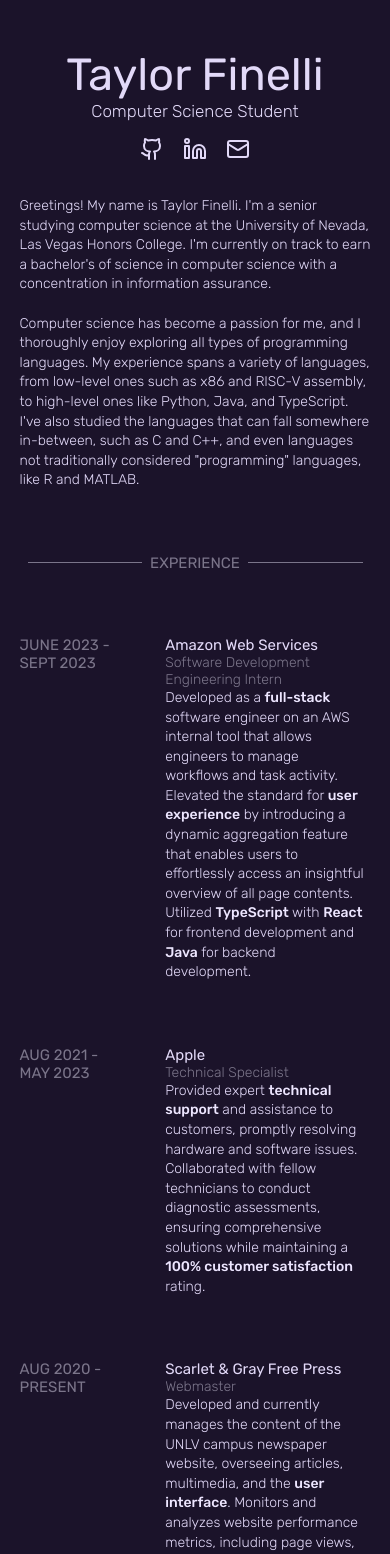
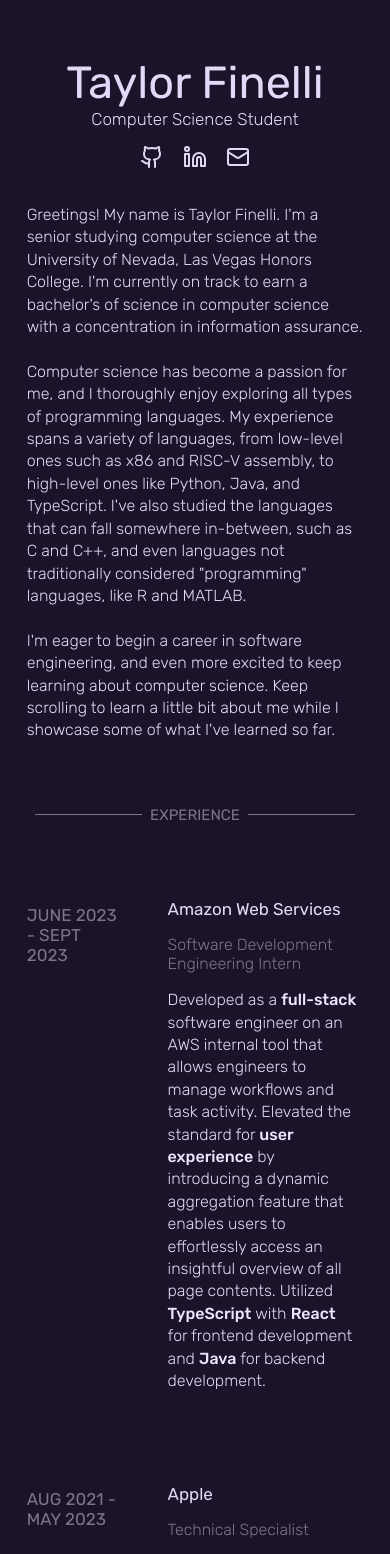
Before and after one commit to taylorfinelli/personal_website, a React (Vite) app: page / in a window 390 px wide. Shown: the top 1554 px of the page. Built offline with nearby package versions, Linux system fonts and the light colour scheme; a web font is replaced by a local one.

Commit message:
Fixed CSS for mobile view

```diff
--- a/src/components/About/about.css
+++ b/src/components/About/about.css
@@ -2,7 +2,7 @@
   font-family: 'Rubik';
   line-height: 140%;
   font-weight: 300;
-  font-size: 17px;
+  font-size: 16px;
   color: #E2D9F8;
   margin-top: 7rem;
 }
@@ -17,6 +17,5 @@
 @media (max-width: 500px) {
   .about-text {
     margin-top: 3rem;
-    font-size: 14px;
   }
 }
--- a/src/components/About/about.tsx
+++ b/src/components/About/about.tsx
@@ -12,6 +12,10 @@ export default function About(){
         Computer science has become a passion for me, and I thoroughly enjoy exploring all types of programming languages.
         My experience spans a variety of languages, from low-level ones such as x86 and RISC-V assembly, to high-level ones like Python, Java, and TypeScript.
         I've also studied the languages that can fall somewhere in-between, such as C and C++, and even languages not traditionally considered "programming" languages, like R and MATLAB.
+        <br />
+        <br />
+        I'm eager to begin a career in software engineering, and even more excited to keep learning about computer science.
+        Keep scrolling to learn a little bit about me while I showcase some of what I've learned so far.
       </div>
       <SpaceBetween size='xl' />
     </>
--- a/src/components/ResumeSection/Projects/Projects.tsx
+++ b/src/components/ResumeSection/Projects/Projects.tsx
@@ -6,11 +6,11 @@ export default function Projects() {
     <>
       <div className="project-block">
         <p className='project-name'>Personal Website</p>
-        <p className="project-desc">The website you're currently viewing. Portfolio website made with TypeScript and React.
+        <div className="project-desc">The website you're currently viewing. Portfolio website made with TypeScript and React.
                                     Stylized with CSS and deployed with Vercel.
                                     <br />
                                     Features an animated background, interactive navigation section, dynamic layout when resizing.
-        </p>
+        </div>
       </div>
 
       <SpaceBetween size='xl' />
@@ -20,14 +20,14 @@ export default function Projects() {
                                     Financial Investment Calculator
                                     </a>
                                     </p>
-        <p className="project-desc">My first project with a user interface (and it shows). Made with TypeScript and React.
+        <div className="project-desc">My first project with a user interface (and it shows). Made with TypeScript and React.
                                     <br />
                                     Used to calculate the present value and future value of two types of investments: lump sum and ordinary annuity.
                                     <br />
                                     Still a work-in-progress.
                                     <br />
                                     Fun fact: I created this because I was too lazy to do the calculations by hand in my finance class.
-        </p>
+        </div>
       </div>
 
       <SpaceBetween size='xl' />
--- a/src/components/ResumeSection/Projects/projects.css
+++ b/src/components/ResumeSection/Projects/projects.css
@@ -2,11 +2,7 @@
   display: grid;
   grid-template-columns: 30% 62.5%;
   grid-column-gap: 50px;
-}
-
-.project-desc-block {
-  text-align: left;
-  margin: 0;
+  margin: 0 0;
 }
 
 .link,
@@ -15,15 +11,13 @@
   font-weight: 400;
   font-size: 17px;
   color: #E2D9F8;
-  margin: 0;
 }
 
 .project-desc {
   font-family: 'Rubik';
   font-weight: 300;
-  font-size: 15px;
+  font-size: 16px;
   color: #E2D9F8;
-  margin: 0;
   line-height: 140%;
 }
 
@@ -41,13 +35,7 @@
 }
 
 @media (max-width: 500px){
-  .project-name {
-    font-size: 15px;
-  }
-  .project-desc {
-    font-size: 14px;
-  }
-  .work-block {
-    margin-right: 2rem;
+  .project-block {
+    width: 90%;
   }
 }
--- a/src/components/ResumeSection/Work/work.css
+++ b/src/components/ResumeSection/Work/work.css
@@ -2,11 +2,11 @@
   display: grid;
   grid-template-columns: 30% 62.5%;
   grid-column-gap: 50px;
+  margin: 0 0;
 }
 
 .work-desc-block {
   text-align: left;
-  margin: 0;
 }
 
 .work-location {
@@ -14,24 +14,21 @@
   font-weight: 400;
   font-size: 17px;
   color: #E2D9F8;
-  margin: 0;
 }
 
 .work-desc {
   font-family: 'Rubik';
   font-weight: 300;
-  font-size: 15px;
+  font-size: 16px;
   color: #E2D9F8;
-  margin: 0;
   line-height: 140%;
 }
 
 .job-title {
   font-family: 'Rubik';
   font-weight: 300;
-  font-size: 15px;
+  font-size: 16px;
   color: #7B758A;
-  margin: 0;
 }
 
 .work-date {
@@ -39,17 +36,10 @@
   font-weight: 400;
   font-size: 17px;
   color: #7B758A;
-  margin: 0;
 }
 
 @media (max-width: 500px){
-  .work-desc, .job-title {
-    font-size: 14px;
-  }
   .work-block {
-    margin-right: 2rem;
-  }
-  .work-date, .work-location {
-    font-size: 15px;
+    width: 90%;
   }
 }
--- a/src/css/App.css
+++ b/src/css/App.css
@@ -1,69 +1,17 @@
 body {
-  margin: 0;
-  padding: 0;
   background-color: #1B132A;
   background-size: cover;
   background-repeat: no-repeat;
   background-attachment: fixed;
   justify-content: center;
   align-items: center;
-  cursor: auto
-}
-
-.App {
-  text-align: center;
-}
-
-.App-logo {
-  height: 40vmin;
-  pointer-events: none;
-}
-
-@media (prefers-reduced-motion: no-preference) {
-  .App-logo {
-    animation: App-logo-spin infinite 20s linear;
-  }
-}
-
-.App-header {
-  background-color: #282c34;
-  min-height: 100vh;
-  display: flex;
-  flex-direction: column;
-  align-items: center;
-  justify-content: center;
-  font-size: calc(10px + 2vmin);
-  color: white;
-}
-
-.App-link {
-  color: #61dafb;
-}
-
-.title-text {
-  color: #000000;
-  font-family: 'Poppins';
-  font-size: 175px;
-  stroke: #000000;
-  margin: 50px;
-}
-
-.construction {
-  color: #ff5100;
-  font-family: 'Poppins';
-  font-size: 80px;
-  stroke: #000000;
-  margin: 50px;
-  text-align: center;
+  cursor: auto;
 }
 
 .container {
   display: flex;
-  justify-content: center;
-  align-items: center;
-  position: relative;
+  width: 1350px;
   margin: 0 auto;
-  width: 1350px;
 }
 
 .container > div {
@@ -79,6 +27,7 @@ body {
 @media (max-width: 1200px) {
   .container {
     flex-direction: column;
+    align-items: center;
   }
 }
 
```
